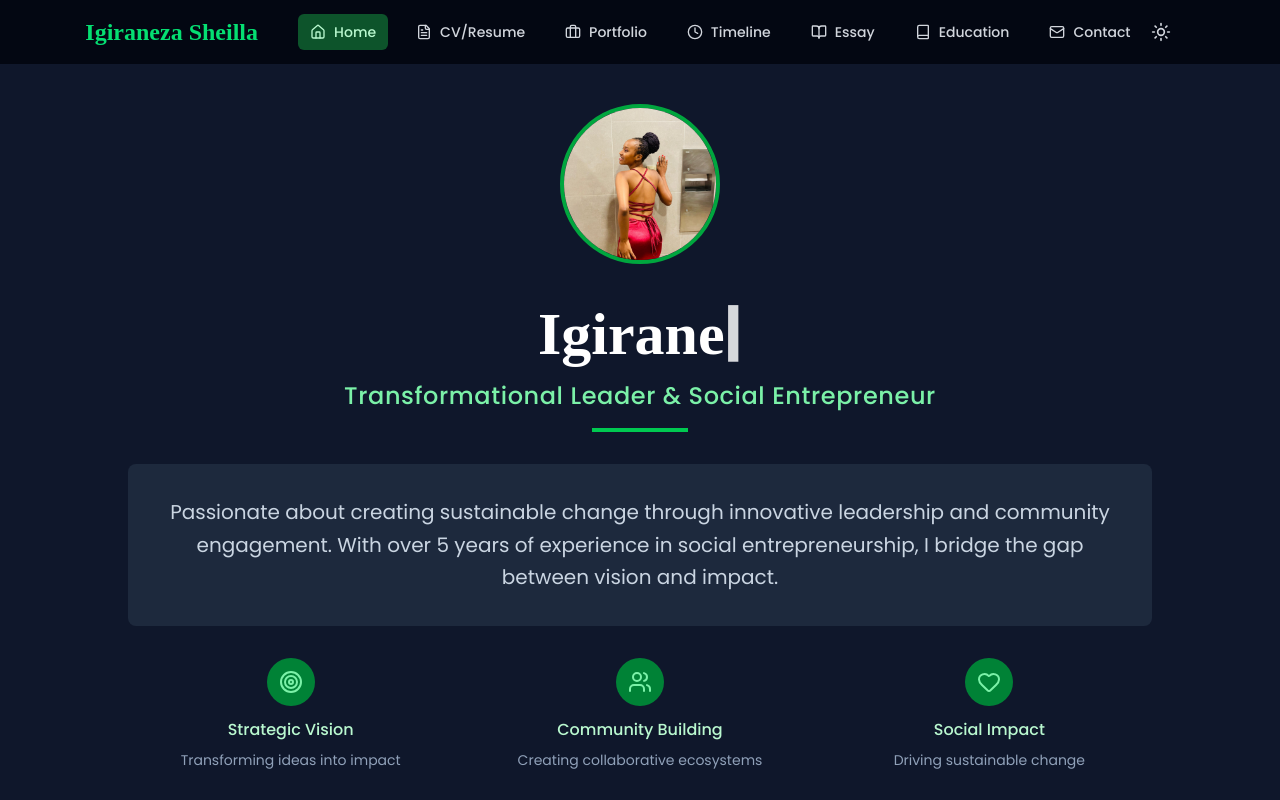
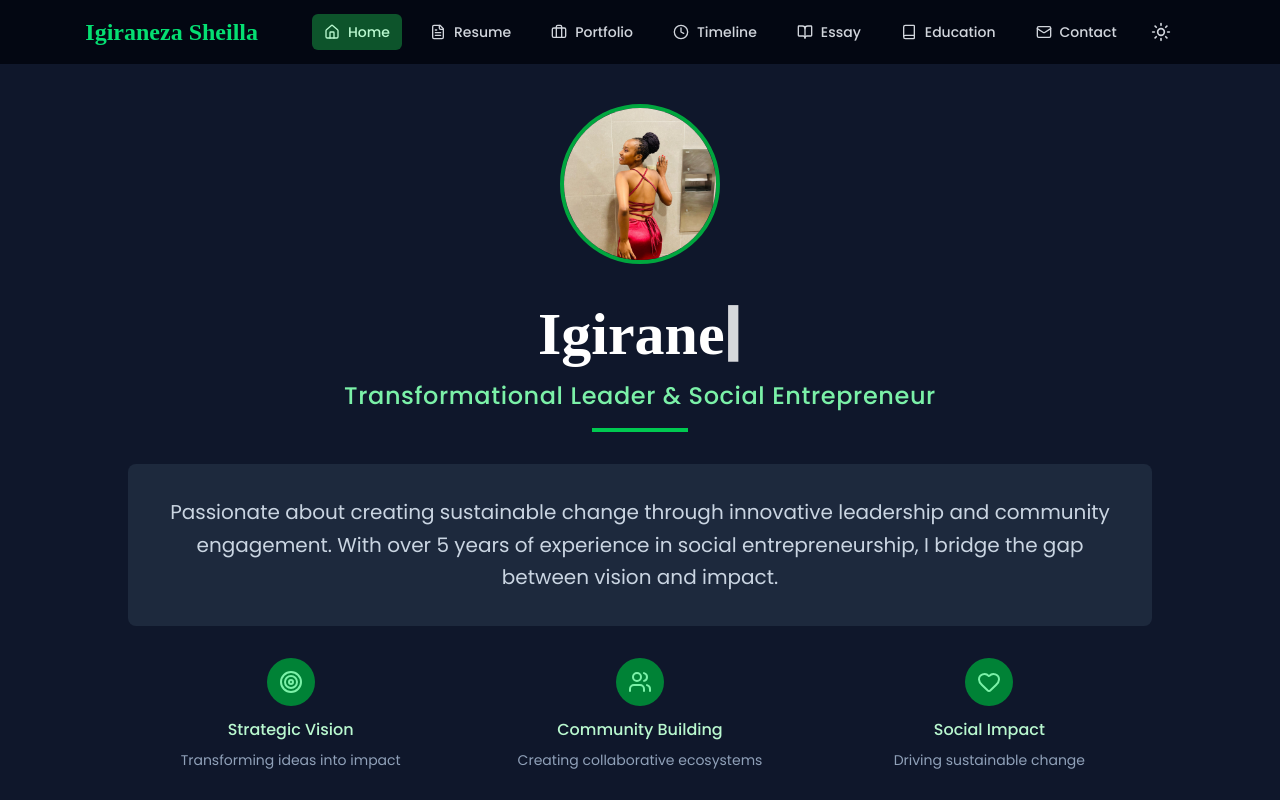
Before and after one commit to NexventuresLtd/igiraneze-sheilla-portfolio, a React (Vite) app: page / in a window 1280 px wide. Shown: the top 800 px of the page. Built offline with nearby package versions, Linux system fonts and the light colour scheme; a web font is replaced by a local one.

Commit message:
fixed sheilla Chnages

```diff
--- a/src/comps/NavBar.tsx
+++ b/src/comps/NavBar.tsx
@@ -2,7 +2,7 @@ import { Book, BookOpen, Briefcase, Clock, FileText, Home, Mail, Menu, Moon, Sun
 
 const navigation = [
     { id: 'home', label: 'Home', icon: Home },
-    { id: 'resume', label: 'CV/Resume', icon: FileText },
+    { id: 'resume', label: 'Resume', icon: FileText },
     { id: 'portfolio', label: 'Portfolio', icon: Briefcase },
     { id: 'timeline', label: 'Timeline', icon: Clock },
     { id: 'essay', label: 'Essay', icon: BookOpen },
```
